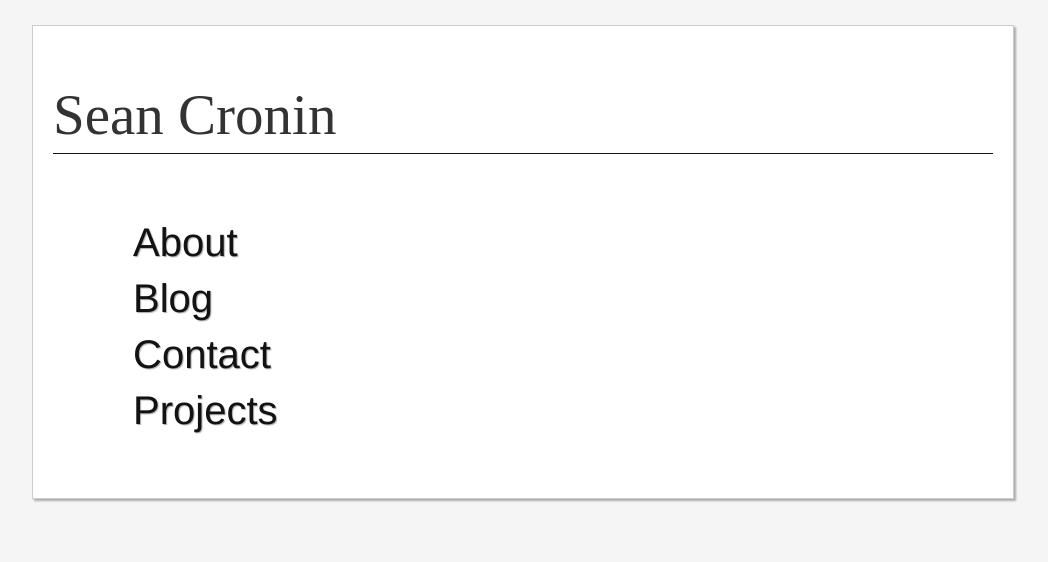
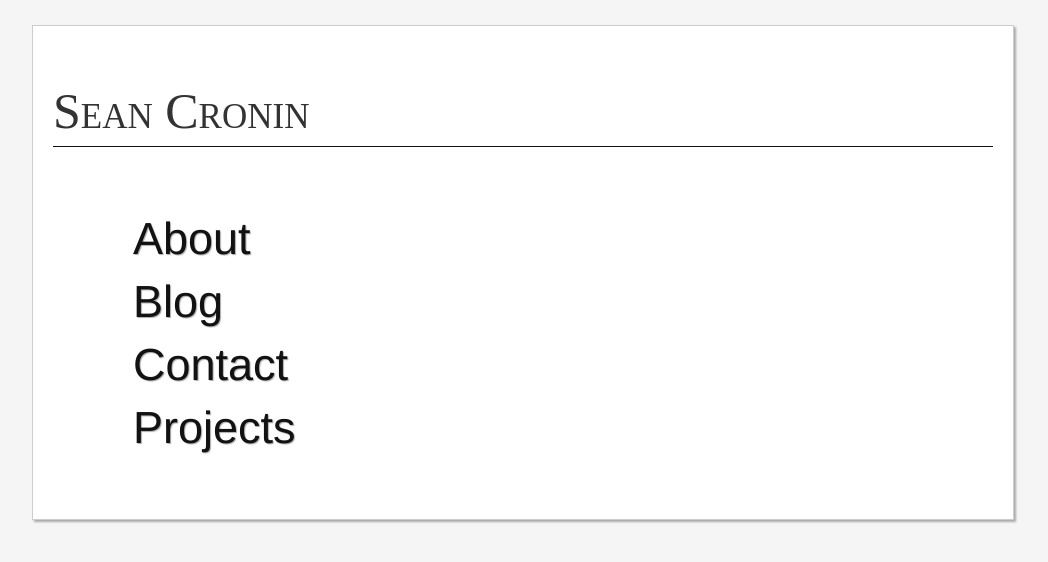
Before and after one commit to seancron/seancron.github.com, a Jekyll site: the page built from index.markdown, in a window 1280 px wide. Shown: the top 562 px of the page, without its empty margins (117-1165 px from the left). Built offline with Jekyll 4.4.1, drawn with Linux system fonts in a browser that asks for light colours; some web fonts are replaced; Markdown is read by kramdown in place of the engine named in the settings.

Commit message:
Font tweaks

```diff
--- a/css/main.css
+++ b/css/main.css
@@ -10,7 +10,7 @@ html {
   border-top-width: 1px;
   color: #121212;
   font-family: 'Droid Sans', 'Helvetica', 'Arial', sans-serif;
-  font-size: 4em;
+  font-size: 4.5em;
   /* letter-spacing: 0.5px; */
   line-height: 1.4em;
   margin-top: 10px;
@@ -22,8 +22,9 @@ html {
 #header {
   color: #333;
   font-family: 'Droid Serif', serif;
-  font-size: 5.7em;
+  font-size: 5em;
   font-style: normal;
+  font-variant: small-caps;
   font-weight: 400;
   /* text-shadow: 2px 2px 2px #aaa; */
   text-transform: none;
```
